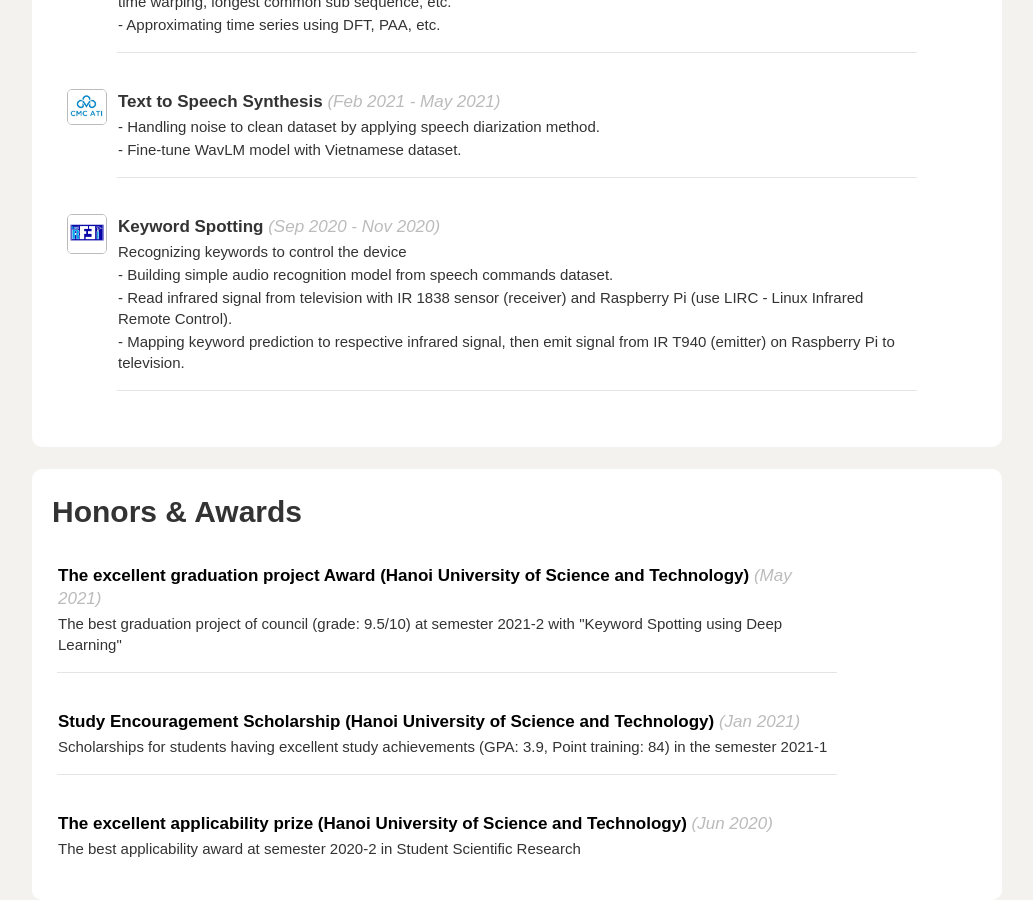
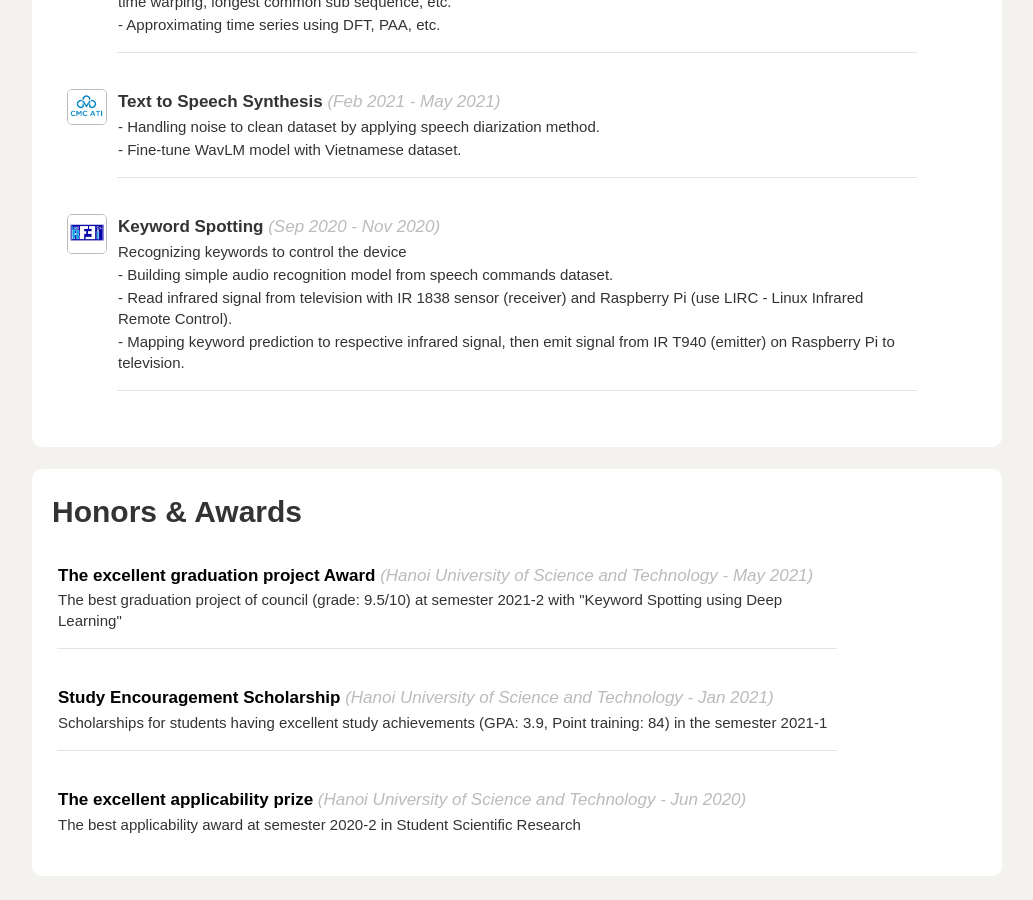
Before and after one commit to dangho99/dang99.github.io, a Jekyll site: the page built from about.html, in a window 1280 px wide and 900 px high, scrolled down 3268 px. Shown: the whole window, without its empty margins (123-1156 px from the left). Built offline with Jekyll 4.4.1, drawn with Linux system fonts in a browser that asks for light colours; after the commit the page ends 4144 px from its top, so only the background shows below that; some of the changed text lies outside the part shown.

Commit message:
update cv

```diff
--- a/about.html
+++ b/about.html
@@ -278,7 +278,7 @@
                     <td class="htxt">
                         <a href="{{ item.url }}" style="color: black"><span
                                 style="font-weight:bold">{{ item.name }}</span><span
-                                style="font-style:italic;color:#bbb"> ({{ item.time }})</span> </a>
+                                style="font-style:italic;color:#bbb"> ({{ item.org }} - {{ item.time }})</span> </a>
                     </td>
                 </tr>
                 <tr>
```
Also changed, not shown: _data/profile.yml (+7 -4 lines).
